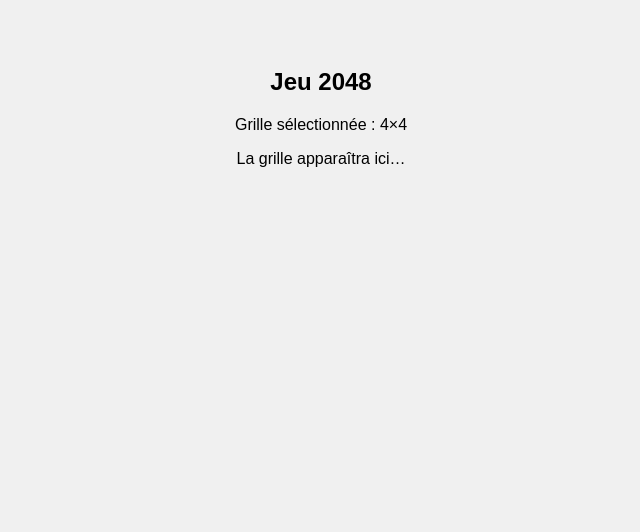
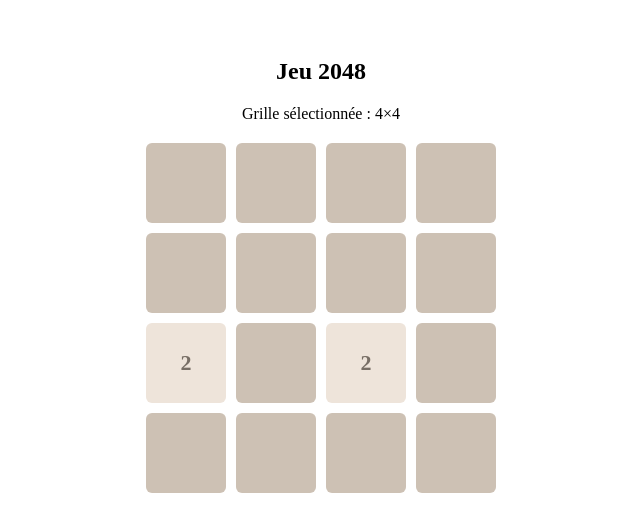
Before and after one commit to ThiBrule/H3-2048-REACT, a React (Vite) app in the folder 2048/: page /game in a window 1280 px wide. Shown: the top 532 px of the page, without its empty margins (319-959 px from the left). Built offline with nearby package versions, Linux system fonts and the light colour scheme.

Commit message:
feat :Création des tiles et association des couleurs et apparition random sur la grille.

```diff
--- a/2048/src/App.css
+++ b/2048/src/App.css
@@ -1,9 +1,131 @@
-body {
-  font-family: Arial, sans-serif;
-  background: #f0f0f0;
+/* =========================================================
+    COMPONENTS — GRID
+========================================================= */
+
+.grid {
+  display: grid;
+  gap: 10px;
+  justify-content: center;
+  margin-top: 20px;
 }
 
-.home, .game-page, .leaderboard-page {
+/* =========================================================
+    COMPONENTS — TILES
+========================================================= */
+
+
+.tile {
+  width: 80px;
+  height: 80px;
+  display: flex;
+  justify-content: center;
+  align-items: center;
+  font-size: 26px;
+  border-radius: 6px;
+  font-weight: bold;
+  color: #f9f6f2;
+  transition: transform 0.15s ease-in-out;
+}
+
+/* Case vide */
+.tile.empty {
+  background-color: #cdc1b4;
+  color: transparent;
+}
+
+/* Animation */
+.tile:not(.empty) {
+  animation: pop 0.15s ease-out;
+}
+
+@keyframes pop {
+  0% { transform: scale(0.6); }
+  100% { transform: scale(1); }
+}
+
+.tile-2 { background-color: #eee4da; color: #776e65; font-size:22px; }
+.tile-4 { background-color: #ede0c8; color: #776e65; font-size:22px; }
+.tile-8 { background-color: #f2b179; font-size:22px;}
+.tile-16 { background-color: #f59563;font-size:22px; }
+.tile-32 { background-color: #f67c5f; font-size:22px;}
+.tile-64 { background-color: #f65e3b; font-size:22px;}
+.tile-128 { background-color: #edcf72; font-size: 22px; }
+.tile-256 { background-color: #edcc61; font-size: 22px; }
+.tile-512 { background-color: #edc850; font-size: 22px; }
+.tile-1024 { background-color: #edc53f; font-size: 20px; }
+.tile-2048 { background-color: #edc22e; font-size: 20px; }
+.tile-4096  { background-color: #3c3a32; font-size: 20px; }
+.tile-8192  { background-color: #5c5a52; font-size: 20px; }
+.tile-16384 { background-color: #776e65; font-size: 20px; }
+.tile-32768 { background-color: #9c8f80; font-size: 18px; }
+.tile-65536 { background-color: #bbada0; font-size: 18px; }
+.tile-131072 { background-color: #d6cec4; font-size: 18px; }
+
+
+/* =========================================================
+    PAGES — GAME
+========================================================= */
+
+.game-page {
+  text-align: center;
+  padding-top: 30px;
+}
+
+
+
+
+/* =========================================================
+    PAGES — HOME
+========================================================= */
+
+.home {
   text-align: center;
   padding-top: 40px;
 }
+
+.home .actions {
+  display: flex;
+  flex-direction: column;
+  gap: 15px;
+  width: 200px;
+  margin: 25px auto 0;
+}
+
+.home button {
+  padding: 12px 18px;
+  font-size: 18px;
+  border-radius: 6px;
+  border: none;
+  background-color: #8f7a66;
+  color: white;
+  cursor: pointer;
+  transition: background 0.2s;
+}
+
+.home button:hover {
+  background-color: #9e8a76;
+}
+
+
+/* =========================================================
+    PAGES — LEADERBOARD
+========================================================= */
+
+.leaderboard-page {
+  text-align: center;
+  padding-top: 40px;
+}
+
+.leaderboard-page ol {
+  list-style: none;
+  padding: 0;
+}
+
+.leaderboard-page li {
+  background: #eee4da;
+  padding: 10px 15px;
+  margin: 10px auto;
+  width: 200px;
+  border-radius: 6px;
+  font-weight: bold;
+}
--- a/2048/src/components/Grid.jsx
+++ b/2048/src/components/Grid.jsx
@@ -1,7 +1,22 @@
-export default function Grid() {
+import Tile from "./Tile";
+
+export default function Grid({ grid }) {
   return (
-    <div className="grid">
-      <p>Grille à venir…</p>
+    <div
+      className="grid"
+      style={{
+        display: "grid",
+        gridTemplateColumns: `repeat(${grid.length}, 80px)`,
+        gap: "10px",
+        justifyContent: "center",
+        marginTop: "20px"
+      }}
+    >
+      {grid.map((row, r) =>
+        row.map((value, c) => (
+          <Tile key={`${r}-${c}`} value={value} />
+        ))
+      )}
     </div>
   );
 }
--- a/2048/src/components/Tile.jsx
+++ b/2048/src/components/Tile.jsx
@@ -1,7 +1,10 @@
 export default function Tile({ value }) {
+  const tileClass =
+    value === 0 ? "tile empty" : `tile tile-${value}`;
+
   return (
-    <div className="tile">
-      {value}
+    <div className={tileClass}>
+      {value !== 0 ? value : ""}
     </div>
   );
 }
--- a/2048/src/pages/Game.jsx
+++ b/2048/src/pages/Game.jsx
@@ -1,10 +1,29 @@
+import { useEffect, useState } from "react";
+import { createEmptyGrid, addRandomTile } from "../utils";
+import Grid from "../components/Grid";
+
 export default function Game({ gridSize }) {
+  const [grid, setGrid] = useState(() => {
+    let g = createEmptyGrid(gridSize);
+    g = addRandomTile(g);
+    g = addRandomTile(g);
+    return g;
+  });
+
+
+  useEffect(() => {
+    let g = createEmptyGrid(gridSize);
+    g = addRandomTile(g);
+    g = addRandomTile(g);
+    setGrid(g);
+  }, [gridSize]);
+
   return (
     <div className="game-page">
       <h2>Jeu 2048</h2>
       <p>Grille sélectionnée : {gridSize}×{gridSize}</p>
 
-      <p>La grille apparaîtra ici…</p>
+      <Grid grid={grid} />
     </div>
   );
 }
--- a/2048/src/utils.js
+++ b/2048/src/utils.js
@@ -1,3 +1,23 @@
+
 export function createEmptyGrid(size = 4) {
   return Array.from({ length: size }, () => Array(size).fill(0));
 }
+
+
+export function addRandomTile(grid) {
+  const emptyCells = [];
+
+  grid.forEach((row, r) => {
+    row.forEach((value, c) => {
+      if (value === 0) emptyCells.push([r, c]);
+    });
+  });
+
+  if (emptyCells.length === 0) return grid;
+
+  const [r, c] = emptyCells[Math.floor(Math.random() * emptyCells.length)];
+  const newGrid = grid.map(row => [...row]);
+  newGrid[r][c] = Math.random() < 0.9 ? 2 : 4;
+
+  return newGrid;
+}
```
